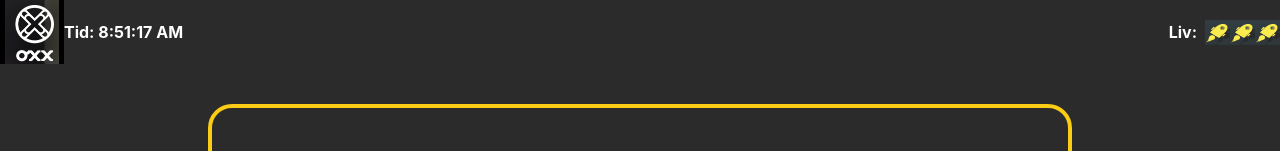
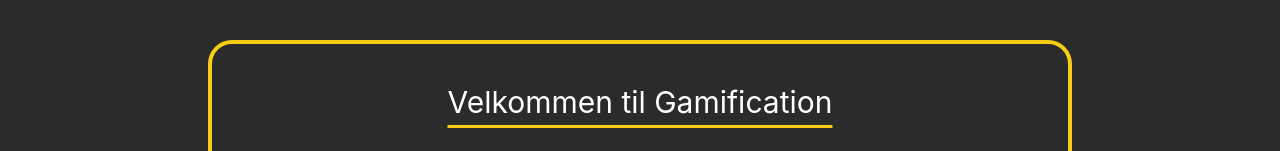
Before and after one commit to HAAJBachelor/gamification-frontend, a React (Create React App) app in the folder gamefication-frontend/: page / in a window 1280 px wide. Shown: the top 151 px of the page. Built offline with nearby package versions, Linux system fonts and the light colour scheme.

Commit message:
trying to make header sticky at the top

```diff
--- a/gamefication-frontend/src/components/Header/Header.tsx
+++ b/gamefication-frontend/src/components/Header/Header.tsx
@@ -6,15 +6,11 @@ import {Liv} from "./Liv";
 export default function Header() {
     return (
         <>
-            <nav className="relative flex flex-wrap items-center bg-background text-white font-bold relative">
+            <nav
+                className="flex flex-wrap items-center bg-background text-white font-bold relative w-full z-20 top-0 left-0">
                 <Logo/>
                 <Tid/>
                 <Liv/>
-                <div className="container px-4 mx-auto flex flex-wrap items-center justify-between">
-                    <div className="w-full relative flex justify-between lg:w-auto lg:static lg:block lg:justify-start">
-
-                    </div>
-                </div>
             </nav>
         </>
     );
--- a/gamefication-frontend/src/components/Pages/GamePage.tsx
+++ b/gamefication-frontend/src/components/Pages/GamePage.tsx
@@ -4,7 +4,6 @@ import {Title} from "../Title/Title";
 import Questions from "../Questions/Questions";
 import GameEditor from "../CodeEditor/GameEditor";
 import Problem from "../CodeEditor/Problem";
-import Header from "../Header/Header";
 import ProgressBar from "../ProgressBar";
 import TestCases from "../Game/TestCases";
 import Actions from "../Game/Actions";
@@ -61,7 +60,7 @@ const GamePage = () => {
         })
             .then(response => response.text()
                 .then(response => {
-                    console.log(response)
+
                 })).catch((error: Error) => {
             console.log(error.message)
         })
@@ -84,6 +83,11 @@ const GamePage = () => {
                 .then(response => {
                     console.log(response)
                     setResults(response)
+                    console.log(results?.success, ' her fra submit')
+
+                    if (results?.success === false) {
+                        setButtonText('prøv igjen')
+                    }
                 })).catch((error: Error) => {
             console.log(error.message)
         })
@@ -136,7 +140,7 @@ const GamePage = () => {
 
     return (
         <>
-            <Header/>
+
             {state &&
                 <NewCard>
                     <div>
@@ -145,8 +149,9 @@ const GamePage = () => {
                     </div>
                     <ProgressBar/>
                 </NewCard>}
+
             {!state &&
-                <div>
+
                 <div
                     className='flex flex-col sm:flex-row justify-between items-stretch min-h-screen max-h-screen max-w-screen'>
                     <div
@@ -173,11 +178,7 @@ const GamePage = () => {
                                          handleOnTestClick={testAllCases}/>
                             </div>
                         </div>
-
-
                     </div>
-                    </div>
-
                 </div>
             }
             <RulesButton openModal={openModal}/>
--- a/gamefication-frontend/src/components/Pages/LandingPage.tsx
+++ b/gamefication-frontend/src/components/Pages/LandingPage.tsx
@@ -1,5 +1,4 @@
 import React, {useState} from 'react';
-import Header from "../Header/Header";
 import NewCard from "../UI/NewCard";
 import {Title} from '../Title/Title';
 import yellowFolk from '../../image/OXX_Yellowfolk.png'
@@ -47,7 +46,6 @@ const LandingPage = () => {
         }
         return (
             <>
-                <Header/>
                 <NewCard>
                     <Title title="Velkommen til Gamification"/>
                     <div className='flex justify-center'>
```
Lines whose indentation alone changed are shown as unchanged.
